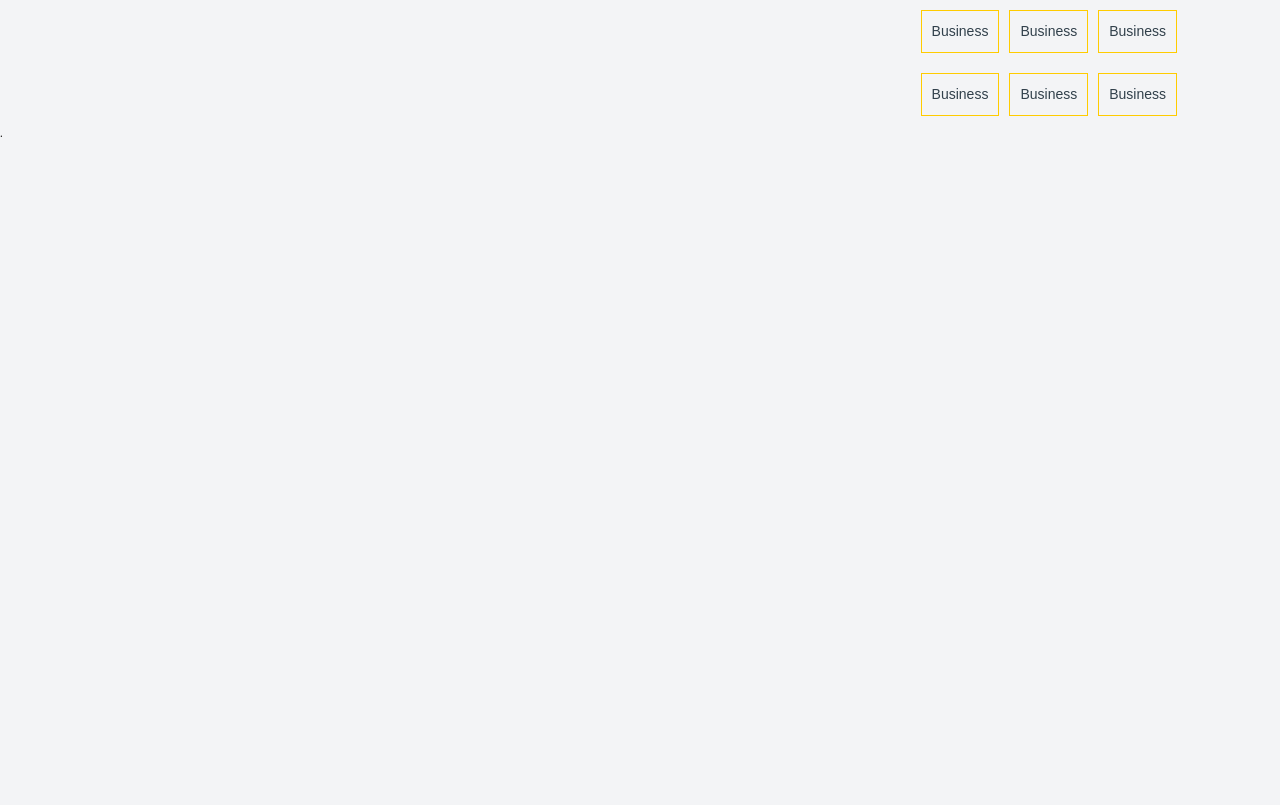
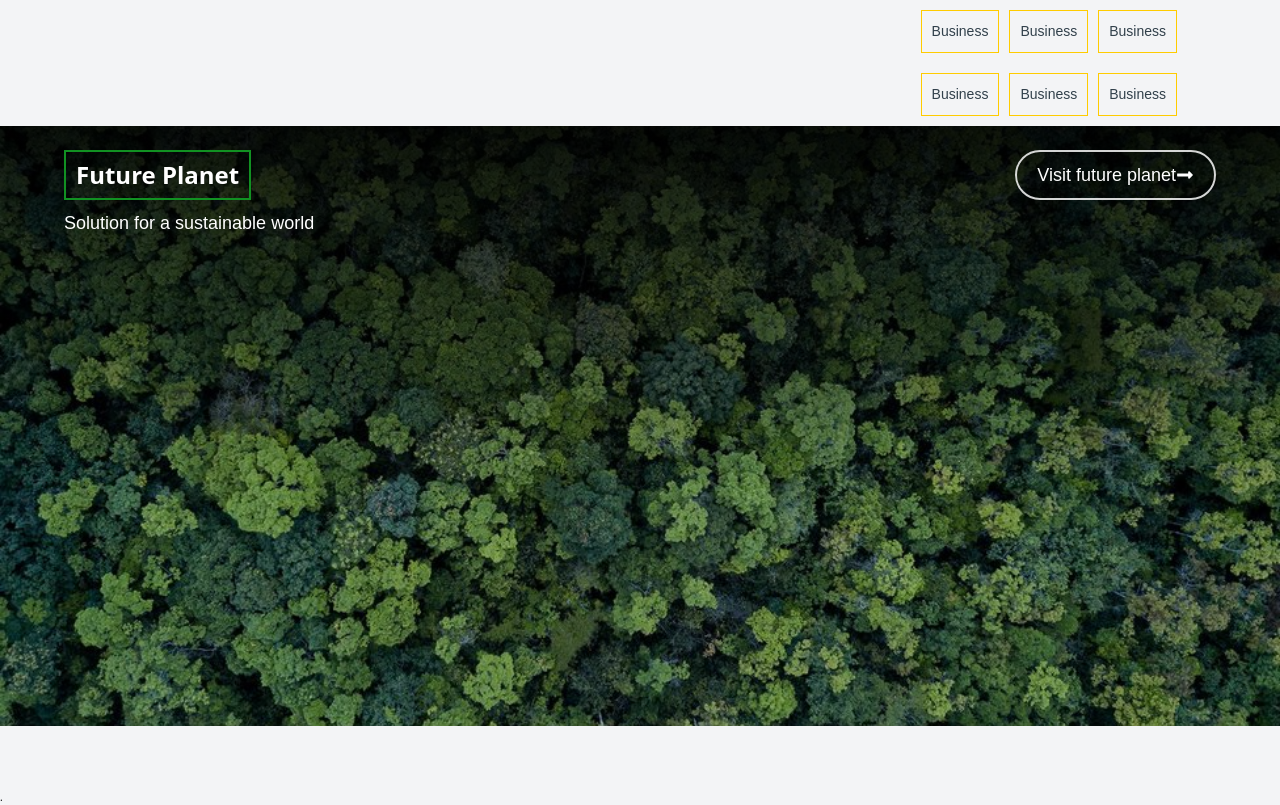
Before and after one commit to Sagni-prog/News-website, a React (Create React App) app: page / in a window 1280 px wide. Shown: the part 2880-3685 px from the top of the page. Before the commit the page ends 3021 px from the top, so only its background shows below. Built offline with nearby package versions, Linux system fonts and the light colour scheme.

Commit message:
Future-planet component added

```diff
--- a/src/App.js
+++ b/src/App.js
@@ -6,6 +6,7 @@ import Hero from './hero/Hero';
 import Margin from './Margin';
 import Featured from './Feautured/Featured';
 import NewsByCatagory from './news-by-catagory/NewsByCatagory';
+import FuturePlanet from './Future-planet/FuturePlanet';
 import { BrowserRouter } from 'react-router-dom'
 
 function App() {
@@ -18,6 +19,7 @@ function App() {
           <Hero />
           <Featured />
           <NewsByCatagory />
+          <FuturePlanet />
           <Margin />
       </BrowserRouter>
     </div>
--- /dev/null
+++ b/src/Future-planet/FuturePlanet.js
@@ -0,0 +1,34 @@
+import React from "react";
+import background from '../assets/images/future-planet.jpg'
+import { FaLongArrowAltRight } from 'react-icons/fa'
+
+const FuturePlanet = () => {
+   return(
+    <div className="future-background position-relative mb-l">
+        <img src = {background} />
+        <div className="background-overlay"></div>
+        <div className="future-overlay">
+          <div className="container">
+            <div className="top-buttons flex justify-between mt-sm mb-1">
+               <a className="link font-24 font-weight-700 color-white border-future flex align-center cursor-pointer">
+                   Future Planet
+              </a>
+
+               <a className="link font-montserrat font-18 color-white border-visit flex align-center cursor-pointer">
+                   Visit future planet
+
+                     <FaLongArrowAltRight />
+
+              </a>
+              </div>
+
+              <div>
+                  <p className="font-18 font-montserrat color-white" >Solution for a sustainable world</p>
+              </div>
+          </div>
+       </div>
+    </div>
+   )
+}
+
+export default FuturePlanet
--- a/src/index.css
+++ b/src/index.css
@@ -245,6 +245,38 @@ html{
 }
 .mb-xxl{
     margin-bottom: 12.8rem;
+}
+
+.mt-1{
+    margin-top: 1rem;
+}
+.mt-2{
+    margin-top: 2rem;
+}
+.mt-3{
+    margin-top: 3rem;
+}
+.mt-4{
+    margin-top: 4rem;
+}
+
+.mt-lt{
+    margin-top: 1.6rem;
+}
+.mt-sm{
+    margin-top: 2.4rem;
+}
+.mt-md{
+    margin-top: 3.2rem;
+}
+.mt-l{
+    margin-top: 6.4rem;
+}
+.mt-xl{
+    margin-top: 9.2rem;
+}
+.mt-xxl{
+    margin-top: 12.8rem;
 }
 
 .mt-7{
@@ -504,6 +536,7 @@ html{
     position: relative;
 }
 
+
 .overlay{
     position: absolute;
     color: #fff;
@@ -732,7 +765,7 @@ html{
   background-position: 100% 100%, 0 100%;
   background-repeat: no-repeat;
 
-  /* color: #fff; */
+
   transition: background-size 400ms;
 
 
@@ -744,3 +777,45 @@ html{
     background-size: 0 0.1em, 100% 0.1em;
 
 }
+
+.future-background{
+    /* position: relative; */
+    height: 75%;
+
+}
+
+.future-background img{
+    object-fit: cover;
+    width: 100%;
+    height: 100%;
+}
+
+.background-overlay{
+        position: absolute;
+        top: 0;
+        left: 0;
+        height: 100%;
+        width: 100%;
+        /* background-image: linear-gradient(to bottom,#000,#fff); */
+        background-image: linear-gradient(to bottom, rgba(0,0,0,0.9), rgba(0,0,0,0.3) 60%);
+
+}
+
+.future-overlay{
+    position: absolute;
+    top: 0;
+    left: 0;
+    width: 100%;
+    height: 100%;
+}
+
+.border-future{
+    padding: 0.5rem 1rem;
+    border: #119122 solid 2px;
+}
+
+.border-visit{
+    border-radius: 3rem;
+    padding: 0.5rem 2rem;
+   border: rgba(255, 255, 255, 0.829) solid 2px;
+}
--- a/src/news-by-catagory/NewsByCatagory.js
+++ b/src/news-by-catagory/NewsByCatagory.js
@@ -12,7 +12,7 @@ import { MdPerson } from 'react-icons/md'
 
 const NewsByCatagory = () => {
   return (
-    <div className='container mb-xl gap-4 flex'>
+    <div className='container mb-l gap-4 flex'>
 
      <div className='w-100 flex flex-col gap-2 '>
         <div className='mb-l'>
```
Also changed, not shown: src/assets/images/future-planet.jpg (added).
